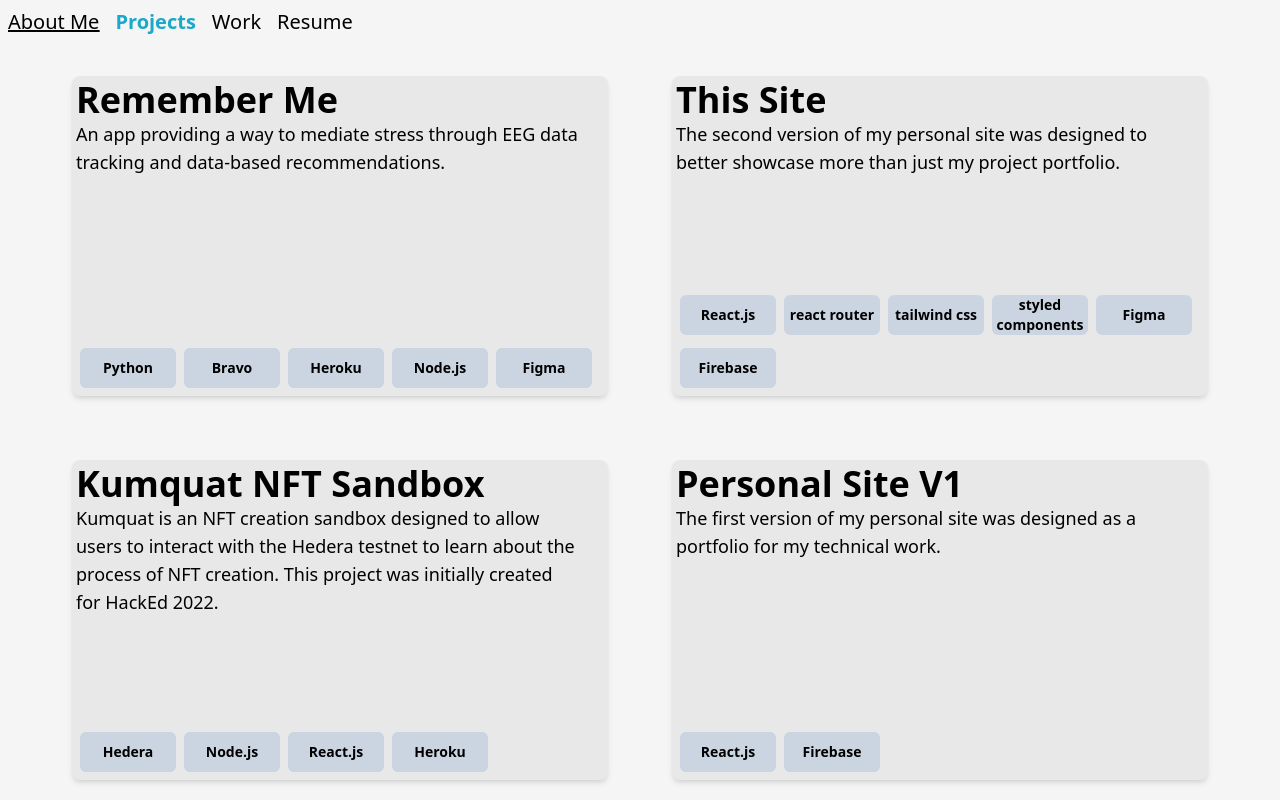
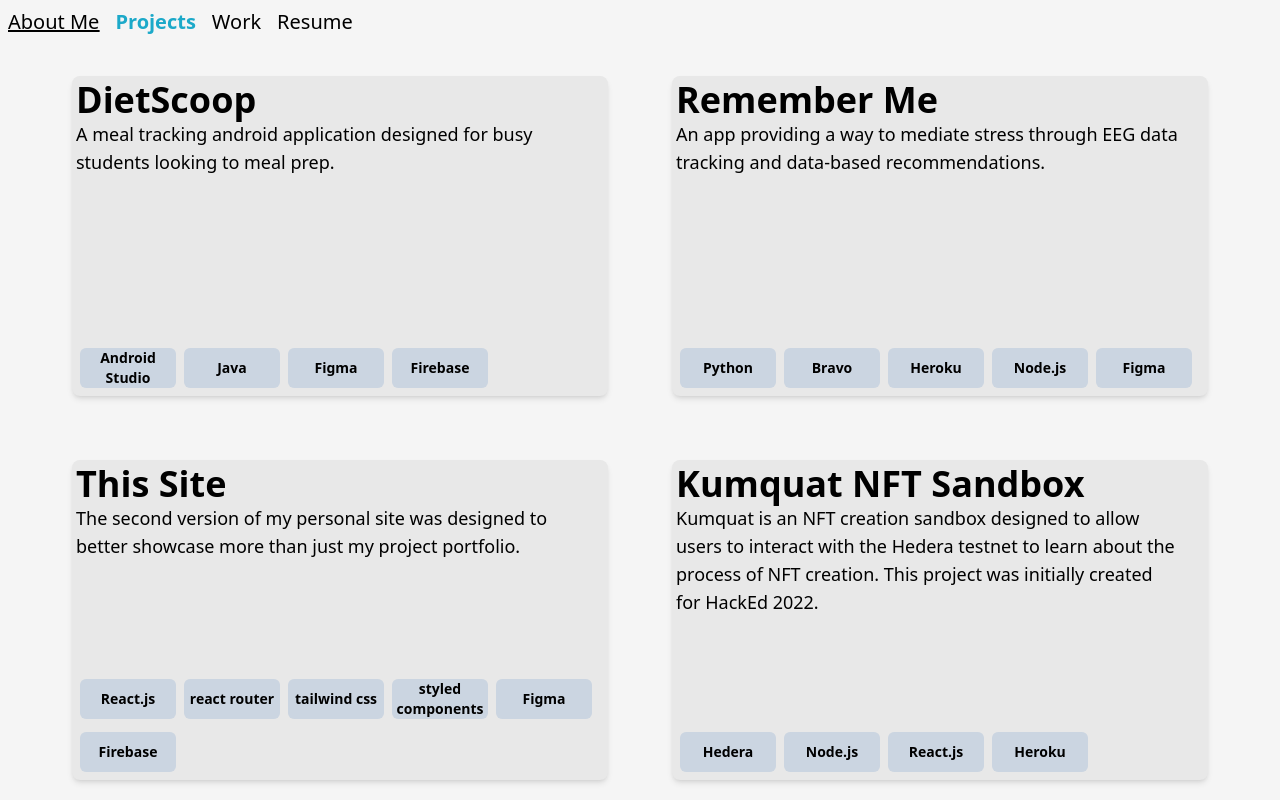
Before and after one commit to ArjunMehta01/personal_site_2, a React app: page /projects in a window 1280 px wide. Shown: the top 800 px of the page. Built offline with nearby package versions, Linux system fonts and the light colour scheme.

Commit message:
dietscoop added

```diff
--- a/src/pages/Projects.js
+++ b/src/pages/Projects.js
@@ -35,6 +35,8 @@ const SpecialText = tw.p`
     text-wrap
     p-3
 `;
+
+const dietScoop = "A meal tracking android application designed for busy students looking to meal prep."
 
 const rememberMe = "An app providing a way to mediate stress through EEG data tracking and data-based recommendations."
 
@@ -74,6 +76,7 @@ const Projects = () => {
                 <BigTextContainer>
                     <SpecialText>Hi I'm Arjun. I go to the <span className="text-green-700">University of Alberta</span> and study <span className="text-yellow-300">Software Engineering.</span></SpecialText>
                 </BigTextContainer> */}
+                <ProjectCard hoverable title="DietScoop" tags={["Android Studio", "Java", "Figma", "Firebase"]} onClick={() => openInNewTab("https://github.com/CMPUT301F22T19/DietScoop")}>{dietScoop}</ProjectCard>
                 <ProjectCard hoverable title="Remember Me" tags={["Python", "Bravo", "Heroku", "Node.js", "Figma"]} onClick={() => openInNewTab("https://devpost.com/software/remember-me-1zum9f?ref_content=my-projects-tab&ref_feature=my_projects")}>{rememberMe}</ProjectCard>
                 <ProjectCard hoverable title="This Site" tags={["React.js", "react router", "tailwind css", "styled components", "Figma", "Firebase"]} onClick={() => navigate("/projects/thissite")}>{personalV2Desc}</ProjectCard>
                 <ProjectCard hoverable title="Kumquat NFT Sandbox" tags={["Hedera", "Node.js","React.js", "Heroku"]} onClick={() => navigate("/projects/kumquat")}>{kuquatDesc}</ProjectCard>
```
